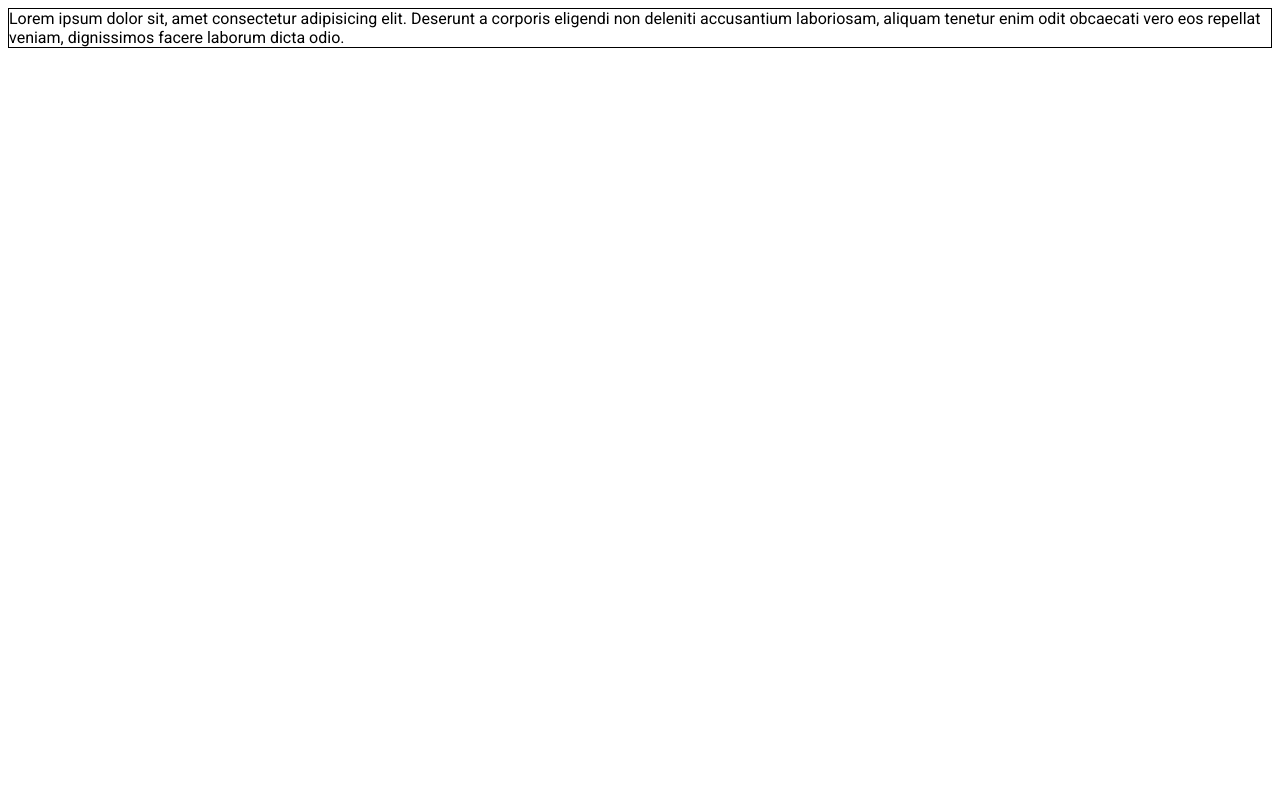
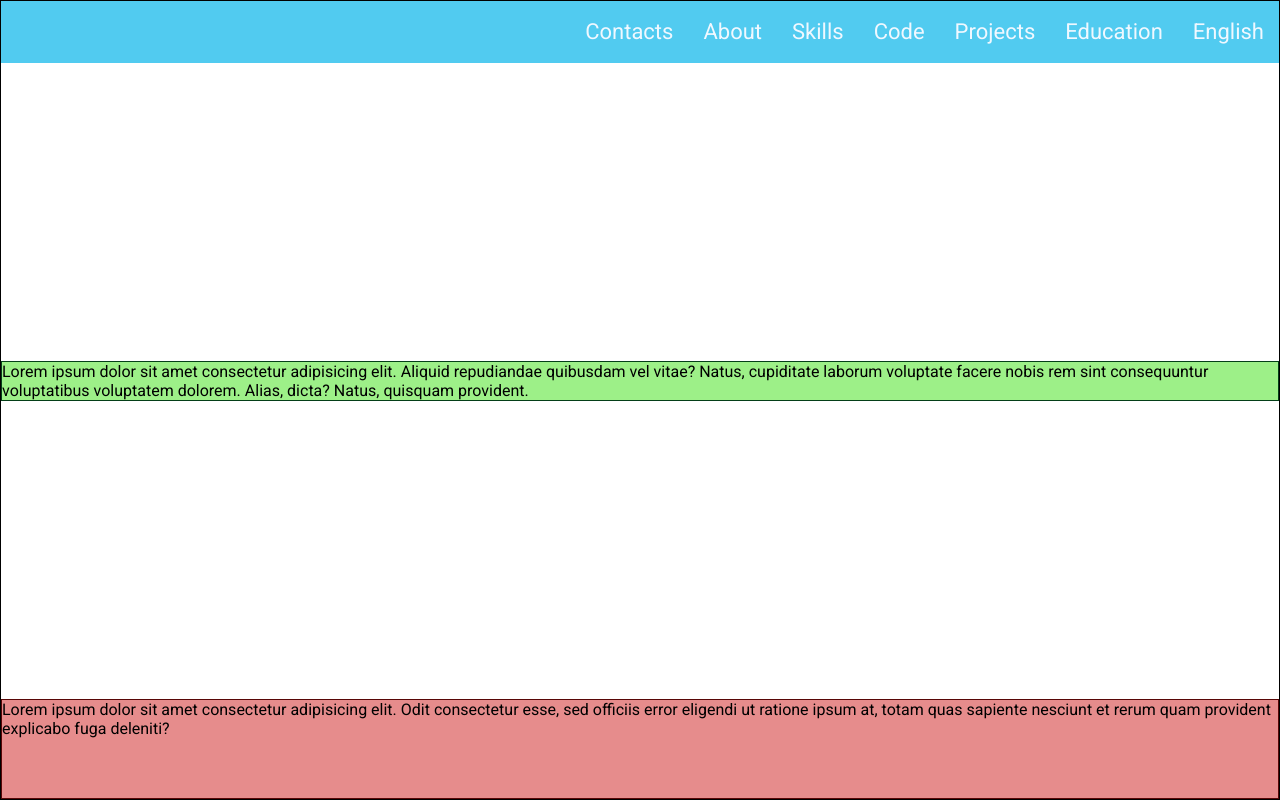
Before and after one commit to Kremery/rsschool-cv, a plain HTML site: page index.html in a window 1280 px wide. Drawn offline with Linux system fonts and the light colour scheme; a web font is replaced by a local one.

Commit message:
feat: add and change header

```diff
--- a/css/style.css
+++ b/css/style.css
@@ -1,4 +1,73 @@
+* {
+  box-sizing: border-box;
+}
+
+/* all page */
+html {
+  scroll-behavior: smooth;
+}
+
 body{
   border: 1px solid #000;
-  font-family: Roboto;
+  font-family: Roboto, sans-serif;
+  min-height: 100vh;
+  margin: 0;
+  padding: 0;
+  display: flex;
+  flex-direction: column;
+  justify-content: space-between;
 }
+
+.container {
+  max-width: 1440px;
+  margin: 0 auto;
+}
+
+/* .section-item a {
+  color: #829985;
+  text-decoration: none;
+  transition: color 0.5s;
+}
+.section-item a:hover {
+  color: #4d2323;
+} */
+
+
+/* block header */
+.header {
+  background: rgb(81, 203, 240);
+}
+.nav-list {
+  display: flex;
+  justify-content: flex-end;
+  align-items: center;
+  list-style: none;
+}
+.nav-item {
+}
+.nav-link {
+  padding: 0 15px;
+  line-height: 30px;
+  text-decoration: none;
+  color: aliceblue;
+  font-size: 22px;
+  font-weight: 400;
+  transition: .9s;
+}
+a:hover {
+  color: blueviolet;
+}
+
+/* block main */
+.main {
+  height: 50%;
+  border: 1px solid rgb(4, 63, 24);
+  background: rgb(157, 240, 136);
+}
+
+/* block main */
+.footer {
+  background: rgb(230, 140, 140);
+  border: 1px solid rgb(88, 6, 6);
+  height: 100px;
+}
--- a/index.html
+++ b/index.html
@@ -15,6 +15,32 @@
   <link rel="stylesheet" href="css/style.css">
 </head>
 <body>
-  Lorem ipsum dolor sit, amet consectetur adipisicing elit. Deserunt a corporis eligendi non deleniti accusantium laboriosam, aliquam tenetur enim odit obcaecati vero eos repellat veniam, dignissimos facere laborum dicta odio.
+  <!-- шапка сайта -->
+  <header class="header">
+    <div class="container">
+      <nav class="nav">
+        <ul class="nav-list">
+          <li class="nav-item"><a href="#contacts" class="nav-link">Contacts</a></li>
+          <li class="nav-item"><a href="#about" class="nav-link">About</a></li>
+          <li class="nav-item"><a href="#skills" class="nav-link">Skills</a></li>
+          <li class="nav-item"><a href="#code" class="nav-link">Code</a></li>
+          <li class="nav-item"><a href="#projects" class="nav-link">Projects</a></li>
+          <li class="nav-item"><a href="#education" class="nav-link">Education</a></li>
+          <li class="nav-item"><a href="#english" class="nav-link">English</a></li>
+        </ul>
+      </nav>
+    </div>
+      </header>
+  <!-- основной блок -->
+  <main class="main">
+    <div class="container">Lorem ipsum dolor sit amet consectetur adipisicing elit. Aliquid repudiandae quibusdam vel vitae? Natus, cupiditate laborum voluptate facere nobis rem sint consequuntur voluptatibus voluptatem dolorem. Alias, dicta? Natus, quisquam provident.</div>
+    </main>
+
+  <!-- подвал -->
+  <footer class="footer">
+    <div class="container">Lorem ipsum dolor sit amet consectetur adipisicing elit. Odit consectetur esse, sed officiis error eligendi ut ratione ipsum at, totam quas sapiente nesciunt et rerum quam provident explicabo fuga deleniti?</div>
+      </footer>
+
+
 </body>
 </html>
```
